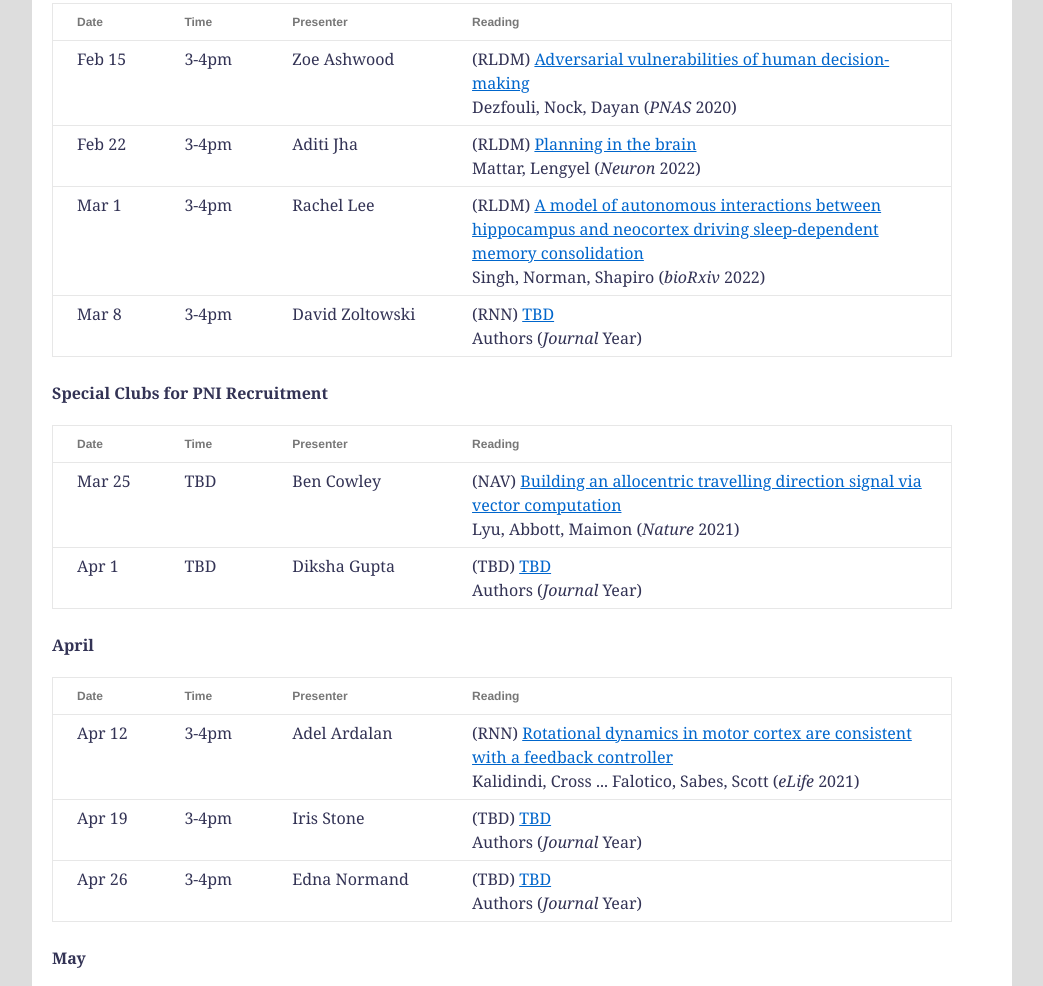
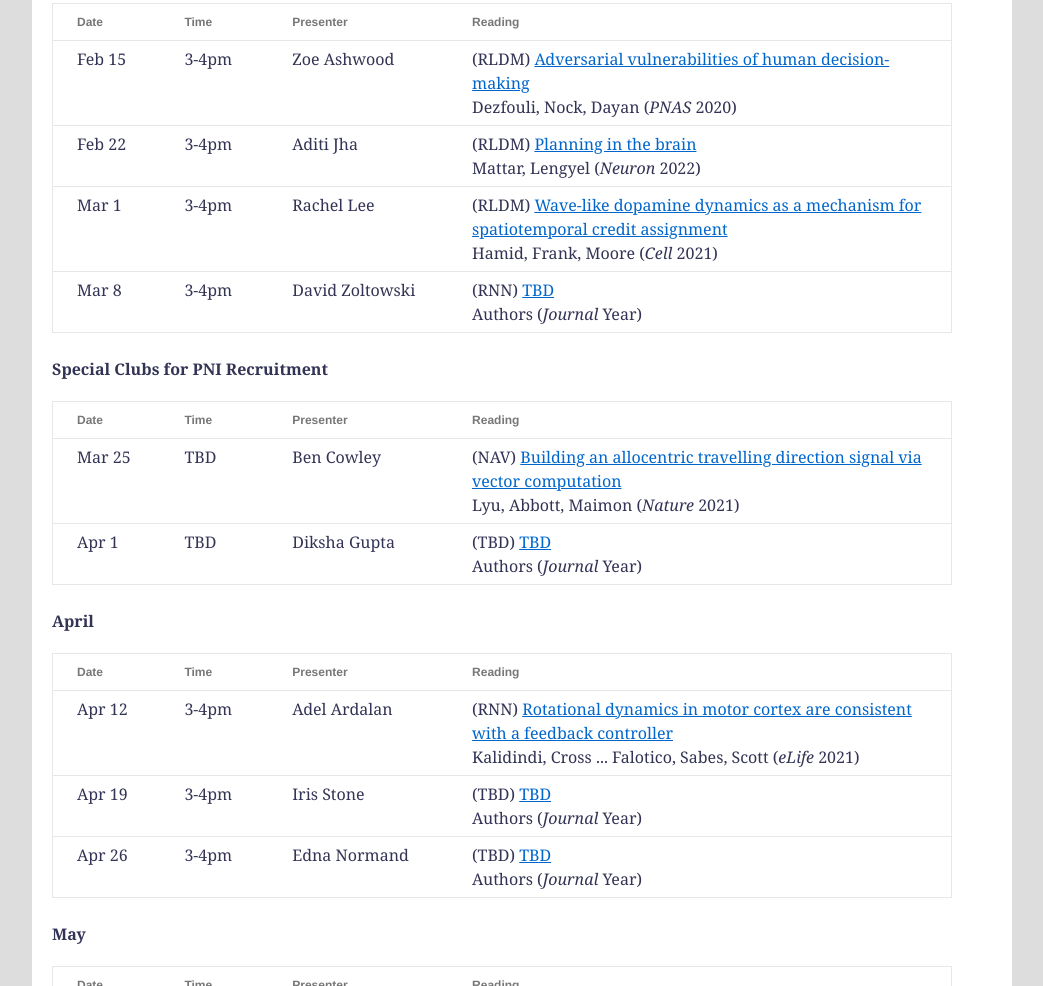
Before and after one commit to pnicompneurojc/pnicompneurojc.github.io, a plain HTML site: page index.html in a window 1280 px wide. Shown: the part 1120-2106 px from the top of the page, without its empty margins (118-1161 px from the left). Drawn offline with Linux system fonts and the light colour scheme.

Commit message:
Update index.html

```diff
--- a/index.html
+++ b/index.html
@@ -142,7 +142,7 @@
 		    <td> Mar 1 </td>
 		    <td> 3-4pm  </td> <!-- time -->
 		    <td> Rachel Lee </td> <!-- presenter -->
-		    <td> (RLDM) <a href="./papers/singh2022model.pdf" target="_blank">A model of autonomous interactions between hippocampus and neocortex driving sleep-dependent memory consolidation</a><br> Singh, Norman, Shapiro (<i>bioRxiv</i> 2022)</td>
+		    <td> (RLDM) <a href="./papers/Hamid 2021.pdf" target="_blank">Wave-like dopamine dynamics as a mechanism for spatiotemporal credit assignment</a><br> Hamid, Frank, Moore (<i>Cell</i> 2021)</td>
 
 		 <!-- -------------------------------- -->
 		    <tr>
```
